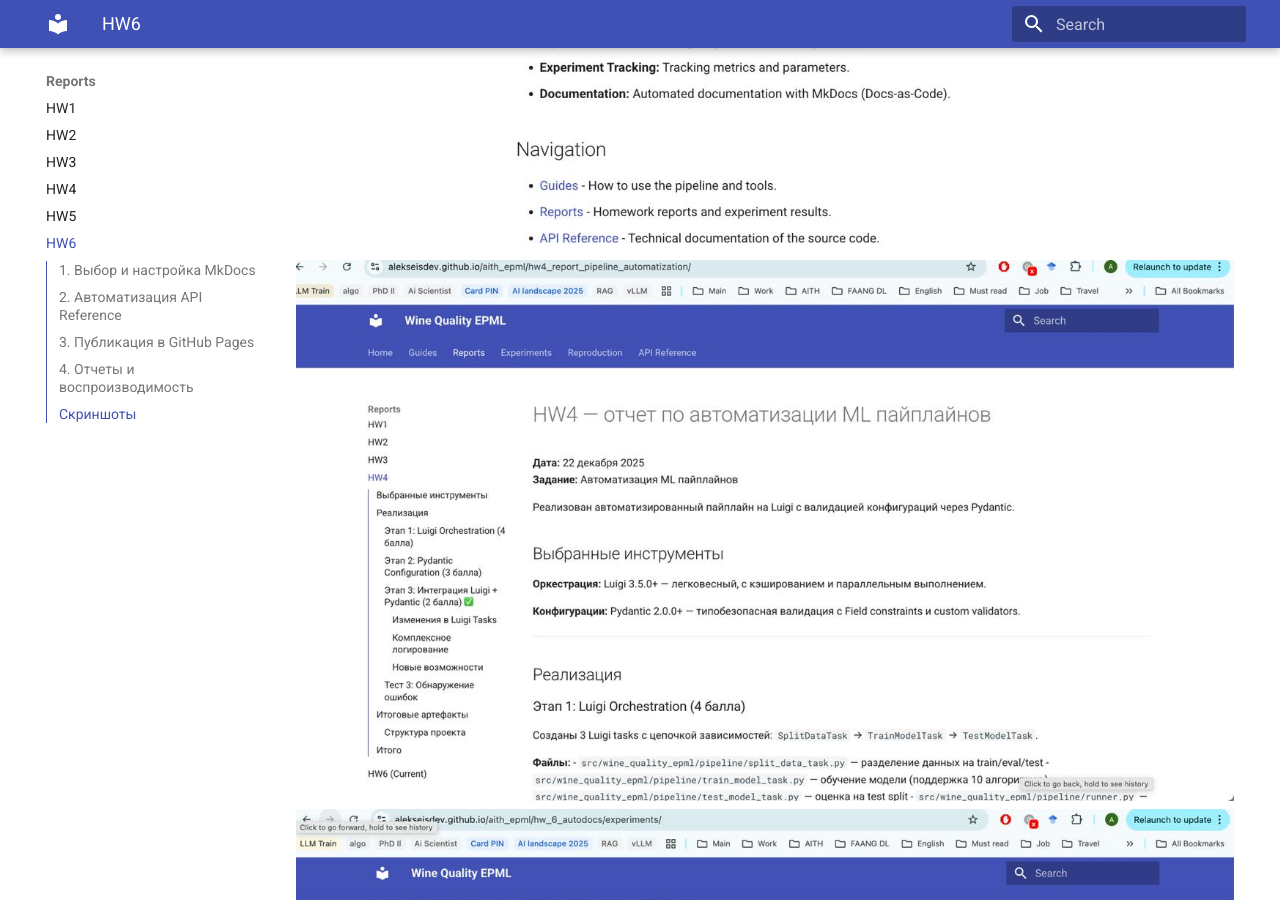
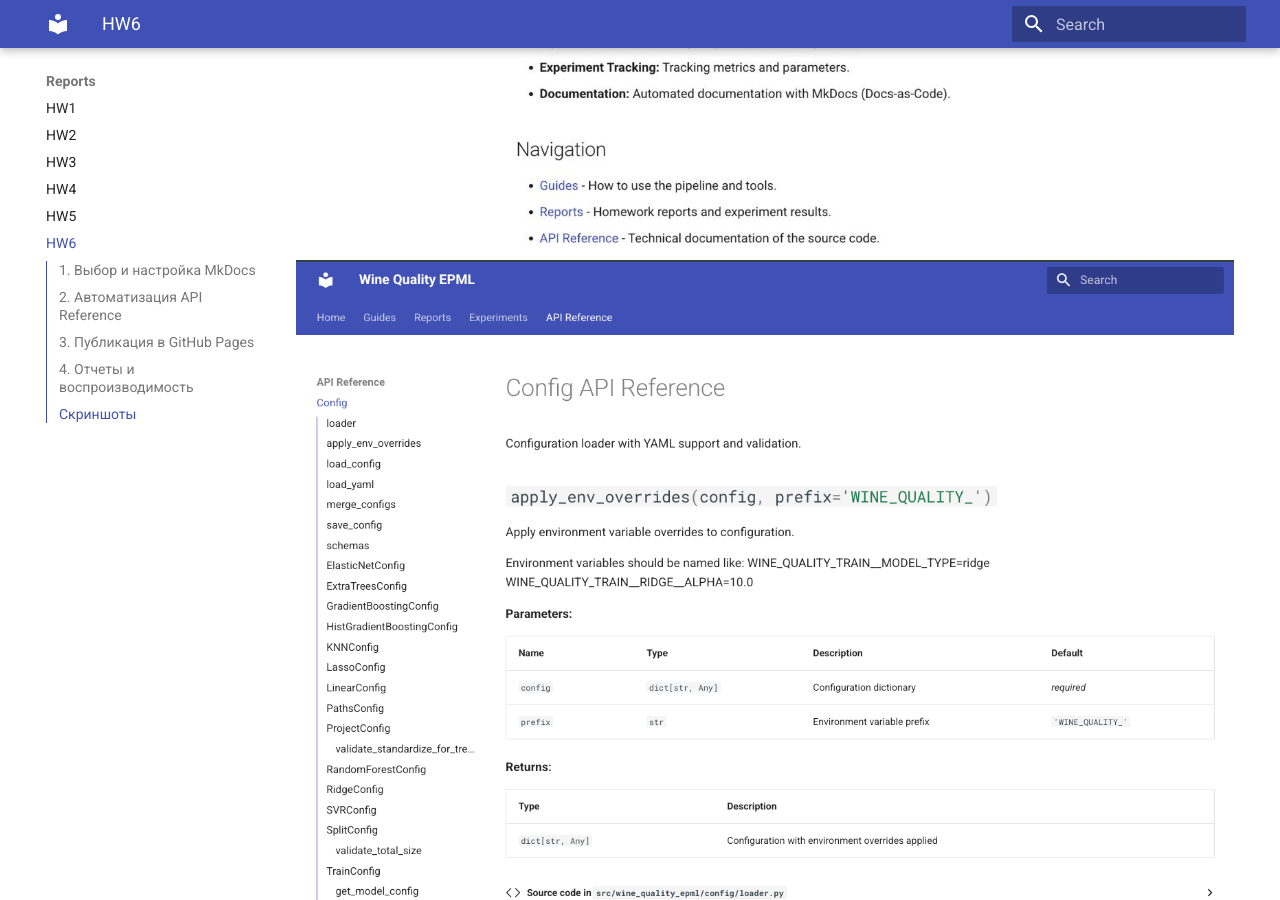
Before and after one commit to AlekseiSDev/aith_epml, an MkDocs documentation site: the page built from docs/hw_6/hw6_autodocs_report.md, in a window 1280 px wide and 900 px high, scrolled down 1684 px. Built offline with MkDocs 1.6.1 and Material for MkDocs 9.7.7, drawn with Linux system fonts in a browser that asks for light colours.

Commit message:
fixed screens in report

```diff
--- a/docs/hw_6/hw6_autodocs_report.md
+++ b/docs/hw_6/hw6_autodocs_report.md
@@ -37,5 +37,5 @@
 
 ## Скриншоты
 ![Главная страница документации](hw6_1.jpg)
-![Автоматически сгенерированный API Reference](hw6_2.jpg)
-![Процесс публикации через GitHub Actions](hw6_3.jpg)
+![Автоматически сгенерированный API Reference](hw6_2.png)
+![Процесс публикации через GitHub Actions](hw6_3.png)
```
Also changed, not shown: docs/hw_6/hw6_2.jpg (deleted), docs/hw_6/hw6_2.png (added), docs/hw_6/hw6_3.jpg (deleted), docs/hw_6/hw6_3.png (added).
